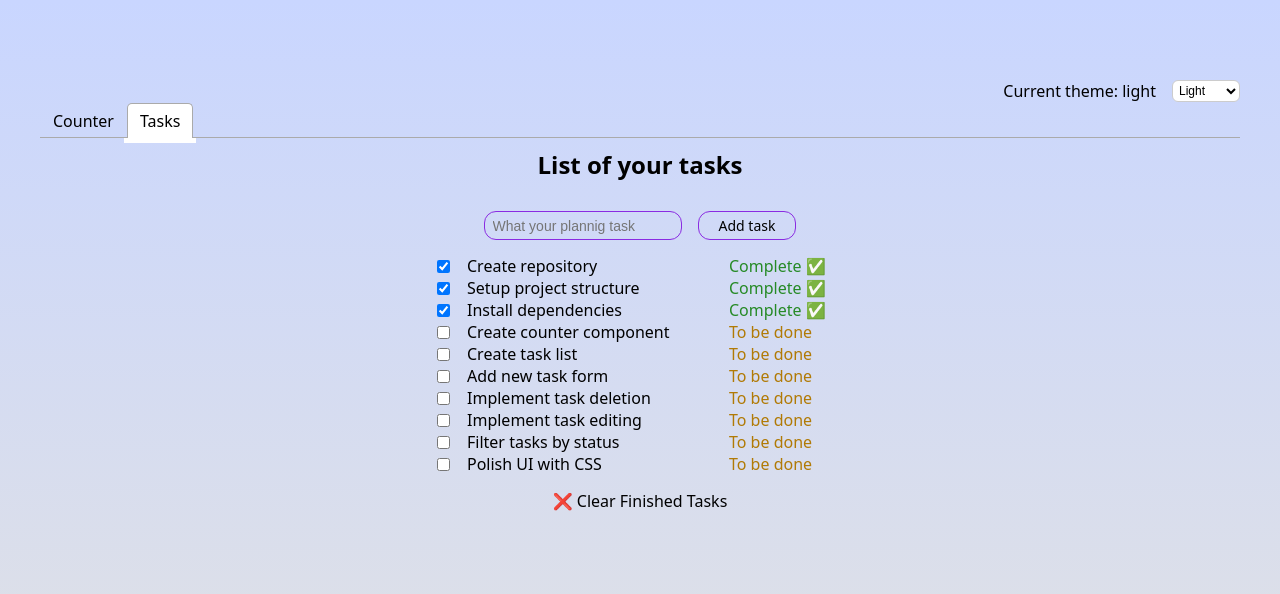
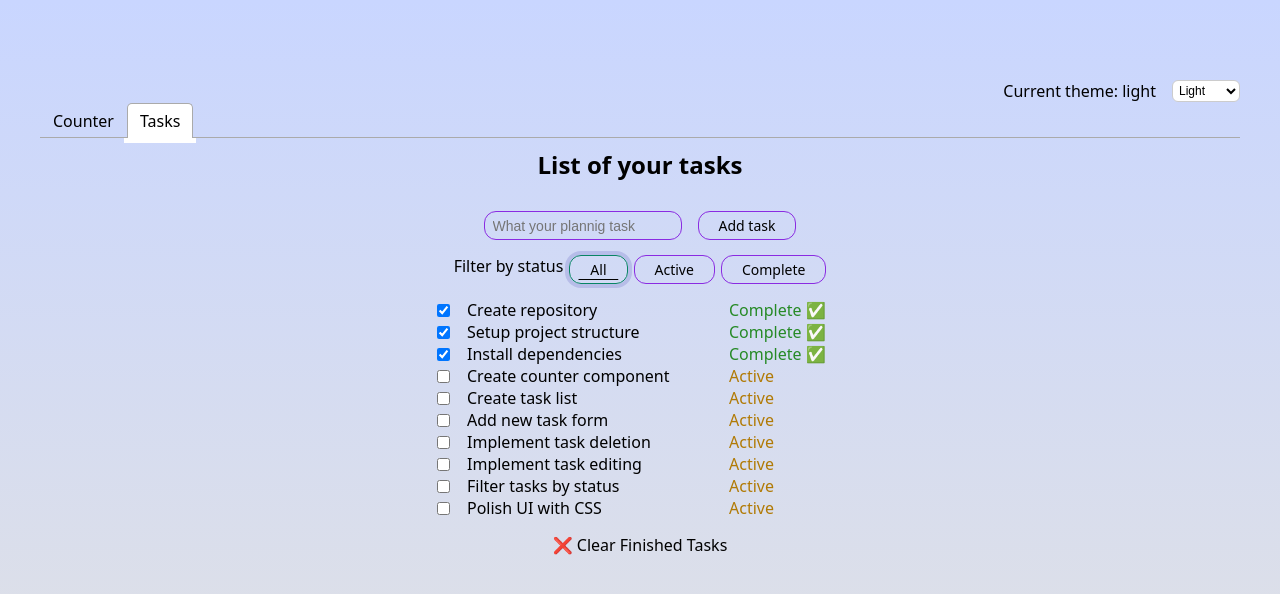
Before and after one commit to LiudmylaTar/React-base, a React (Vite) app: page / in a window 1280 px wide. Both pictures are taken after a click on the tab "Tasks". Shown: the top 594 px of the page. Built offline with nearby package versions, Linux system fonts and the light colour scheme.

Commit message:
Add useReduser for counter and filter

```diff
--- a/src/components/Counter/Counter.css
+++ b/src/components/Counter/Counter.css
@@ -1,4 +1,5 @@
 .countWrapper {
+  padding: 20px;
   display: flex;
   flex-direction: column;
   align-items: center;
@@ -6,6 +7,7 @@
 }
 .countText {
   padding: 16px 0px;
+  font-size: var(--font-medium);
 }
 .btnWrapper {
   display: flex;
@@ -15,6 +17,7 @@
   border: 1px solid rgb(199, 161, 80);
   padding: 4px 8px;
   border-radius: 6px;
+  font-size: var(--font-small);
   transition: background-color 0.2s ease;
 }
 .btnCount:hover,
--- a/src/components/Counter/Counter.tsx
+++ b/src/components/Counter/Counter.tsx
@@ -4,8 +4,14 @@ type CounterProps = {
   count: number;
   addClick: () => void;
   minusClick: () => void;
+  resetClick: () => void;
 };
-export default function Counter({ addClick, count, minusClick }: CounterProps) {
+export default function Counter({
+  addClick,
+  count,
+  minusClick,
+  resetClick,
+}: CounterProps) {
   return (
     <div className="countWrapper">
       <h2>Counter</h2>
@@ -17,6 +23,9 @@ export default function Counter({ addClick, count, minusClick }: CounterProps) {
         <button className="btnCount" onClick={minusClick}>
           Click minus -1
         </button>
+        <button className="btnCount" onClick={resetClick}>
+          Reset
+        </button>
       </div>
     </div>
   );
--- /dev/null
+++ b/src/components/Filter/Filter.css
@@ -0,0 +1,33 @@
+.filterContainer {
+  display: flex;
+  gap: 6px;
+  justify-content: center;
+}
+.filterBtn {
+  border: 1px solid blueviolet;
+  padding: 4px 20px;
+  border-radius: 12px;
+  font-size: 14px;
+  transition: border 0.2s ease, box-shadow 0.2s ease;
+}
+.filterBtn:hover,
+.filterBtn:focus {
+  box-shadow: 0 0 0 4px rgba(78, 70, 180, 0.2);
+  border: 1px solid #088565;
+}
+.active {
+  box-shadow: 0 0 0 4px rgba(78, 70, 180, 0.2);
+  border: 1px solid #088565;
+  position: relative;
+}
+.active::after {
+  content: "";
+  position: absolute;
+  left: 50%;
+  bottom: 3px;
+  transform: translateX(-50%);
+  width: 70%;
+  height: 1px;
+  background-color: currentColor;
+  border-radius: 2px;
+}
--- /dev/null
+++ b/src/components/Filter/Filter.tsx
@@ -0,0 +1,32 @@
+import "./Filter.css";
+
+interface FilterProps {
+  dispatch: React.Dispatch<{ type: "All" | "Active" | "Complete" }>;
+  currentFilter: "All" | "Active" | "Complete";
+}
+
+export default function Filter({ dispatch, currentFilter }: FilterProps) {
+  return (
+    <div className="filterContainer">
+      <p className="filterDesc">Filter by status</p>
+      <button
+        className={`filterBtn ${currentFilter === "All" ? "active" : ""}`}
+        onClick={() => dispatch({ type: "All" })}
+      >
+        All
+      </button>
+      <button
+        className={`filterBtn ${currentFilter === "Active" ? "active" : ""}`}
+        onClick={() => dispatch({ type: "Active" })}
+      >
+        Active
+      </button>
+      <button
+        className={`filterBtn ${currentFilter === "Complete" ? "active" : ""}`}
+        onClick={() => dispatch({ type: "Complete" })}
+      >
+        Complete
+      </button>
+    </div>
+  );
+}
--- a/src/components/FormAddTask/FormAddTask.css
+++ b/src/components/FormAddTask/FormAddTask.css
@@ -10,6 +10,7 @@
   font-size: 14px;
   outline: none;
   width: 180px;
+  color: inherit;
   transition: border 0.2s ease, box-shadow 0.2s ease;
 }
 .input:focus,
--- a/src/components/TaskItem/TaskItem.tsx
+++ b/src/components/TaskItem/TaskItem.tsx
@@ -18,7 +18,7 @@ export default function TaskItem({ data, onToggle }: TaskItemProps) {
       {data.completed ? (
         <span className="complete">Complete ✅</span>
       ) : (
-        <span className="progress">To be done</span>
+        <span className="progress">Active</span>
       )}
     </div>
   );
--- /dev/null
+++ b/src/mockData/initialData.ts
@@ -0,0 +1,14 @@
+import type { Task } from "../types";
+
+export const initialTasks: Task[] = [
+  { id: "id-1", text: "Create repository", completed: true },
+  { id: "id-2", text: "Setup project structure", completed: true },
+  { id: "id-3", text: "Install dependencies", completed: true },
+  { id: "id-4", text: "Create counter component", completed: false },
+  { id: "id-5", text: "Create task list", completed: false },
+  { id: "id-6", text: "Add new task form", completed: false },
+  { id: "id-7", text: "Implement task deletion", completed: false },
+  { id: "id-8", text: "Implement task editing", completed: false },
+  { id: "id-9", text: "Filter tasks by status", completed: false },
+  { id: "id-10", text: "Polish UI with CSS", completed: false },
+];
--- /dev/null
+++ b/src/reducer/countReducer.ts
@@ -0,0 +1,22 @@
+export type CountState = {
+  count: number;
+};
+export type CountAction =
+  | { type: "increment" }
+  | { type: "decrement" }
+  | { type: "reset" };
+
+export const initialState = { count: 0 };
+
+export function CountReduser(state: CountState, action: CountAction) {
+  switch (action.type) {
+    case "increment":
+      return { count: state.count + 1 };
+    case "decrement":
+      return { count: state.count - 1 };
+    case "reset":
+      return initialState;
+    default:
+      return state;
+  }
+}
--- /dev/null
+++ b/src/reducer/filterReducer.ts
@@ -0,0 +1,21 @@
+export type FilterState = "All" | "Active" | "Complete";
+
+export type FilterAction = {
+  type: FilterState;
+};
+
+export function filterReducer(
+  state: FilterState,
+  action: FilterAction
+): FilterState {
+  switch (action.type) {
+    case "All":
+      return "All";
+    case "Active":
+      return "Active";
+    case "Complete":
+      return "Complete";
+    default:
+      return state;
+  }
+}
--- a/src/tabs/CounterTab.tsx
+++ b/src/tabs/CounterTab.tsx
@@ -1,16 +1,20 @@
-import { useState } from "react";
+import { useReducer } from "react";
 import Counter from "../components/Counter/Counter";
+import { CountReduser, initialState } from "../reducer/countReducer";
 
 export default function CounterTab() {
-  const [count, setCount] = useState(1);
-  const handleAddClick = () => setCount(count + 1);
-  const handleMinusClick = () => setCount(count - 1);
+  const [state, dispatch] = useReducer(CountReduser, initialState);
+
+  const handleAddClick = () => dispatch({ type: "increment" });
+  const handleMinusClick = () => dispatch({ type: "decrement" });
+  const handleResetClick = () => dispatch({ type: "reset" });
   return (
     <>
       <Counter
         addClick={handleAddClick}
-        count={count}
+        count={state.count}
         minusClick={handleMinusClick}
+        resetClick={handleResetClick}
       />
     </>
   );
--- a/src/tabs/TasksTab.tsx
+++ b/src/tabs/TasksTab.tsx
@@ -1,27 +1,15 @@
-
-import { useState } from "react";
+import { useReducer, useState } from "react";
 import FormAddTask from "../components/FormAddTask/FormAddTask";
 import TasksList from "../components/TaskList/TaskList";
 import type { Task } from "../types";
 import "./TasksTab.css";
-
-const initialTasks: Task[] = [
-   { id: "id-1", text: "Create repository", completed: true },
-  { id: "id-2", text: "Setup project structure", completed: true },
-  { id: "id-3", text: "Install dependencies", completed: true },
-  { id: "id-4", text: "Create counter component", completed: false },
-  { id: "id-5", text: "Create task list", completed: false },
-  { id: "id-6", text: "Add new task form", completed: false },
-  { id: "id-7", text: "Implement task deletion", completed: false },
-  { id: "id-8", text: "Implement task editing", completed: false },
-  { id: "id-9", text: "Filter tasks by status", completed: false },
-  { id: "id-10", text: "Polish UI with CSS", completed: false },
-];
-
-
+import Filter from "../components/Filter/Filter";
+import { initialTasks } from "../mockData/initialData";
+import { filterReducer } from "../reducer/filterReducer";
 
 export default function TasksTab() {
   const [tasks, setTasks] = useState<Task[]>(initialTasks);
+  const [filter, dispatch] = useReducer(filterReducer, "All");
 
   const handleAddTask = (taskText: string) => {
     const newTask: Task = {
@@ -42,14 +30,22 @@ export default function TasksTab() {
   const handleClearCompleted = () => {
     setTasks((prev) => prev.filter((task) => !task.completed));
   };
+  const filteredTasks = tasks.filter((task) => {
+    if (filter === "Active") return !task.completed;
+    if (filter === "Complete") return task.completed;
+    return true; // All
+  });
 
   const hasCompleted = tasks.some((task) => task.completed);
+
   return (
     <section className="taskSection">
       <h2 className="title">List of your tasks</h2>
+
       <FormAddTask onSubmit={handleAddTask} />
-      <TasksList startTasks={tasks} onToggle={handleToggle} />
-      {hasCompleted && (
+      <Filter dispatch={dispatch} currentFilter={filter} />
+      <TasksList startTasks={filteredTasks} onToggle={handleToggle} />
+      {hasCompleted && filter !== "Active" && (
         <button className="clearButton" onClick={handleClearCompleted}>
           ❌ Clear Finished Tasks
         </button>
```
